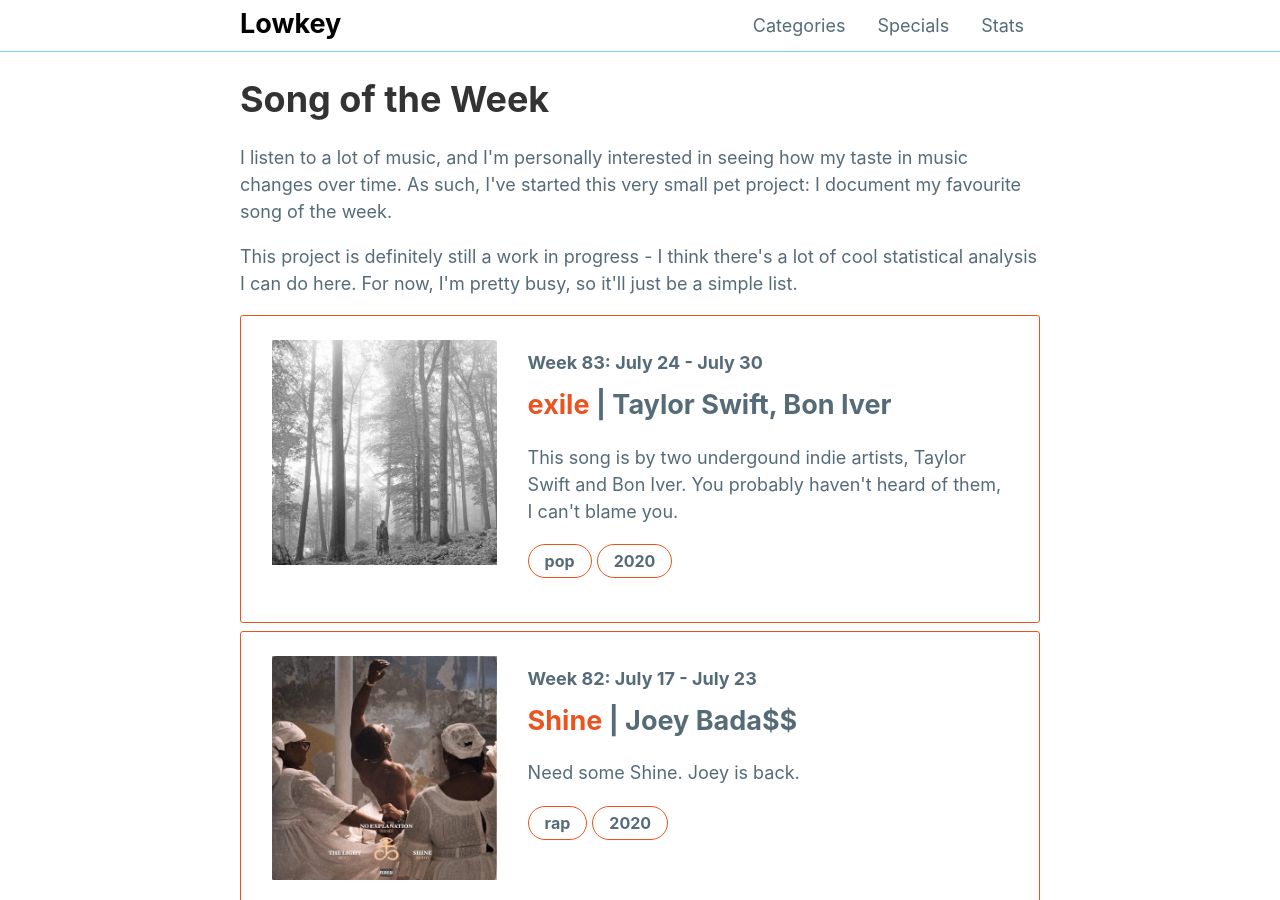
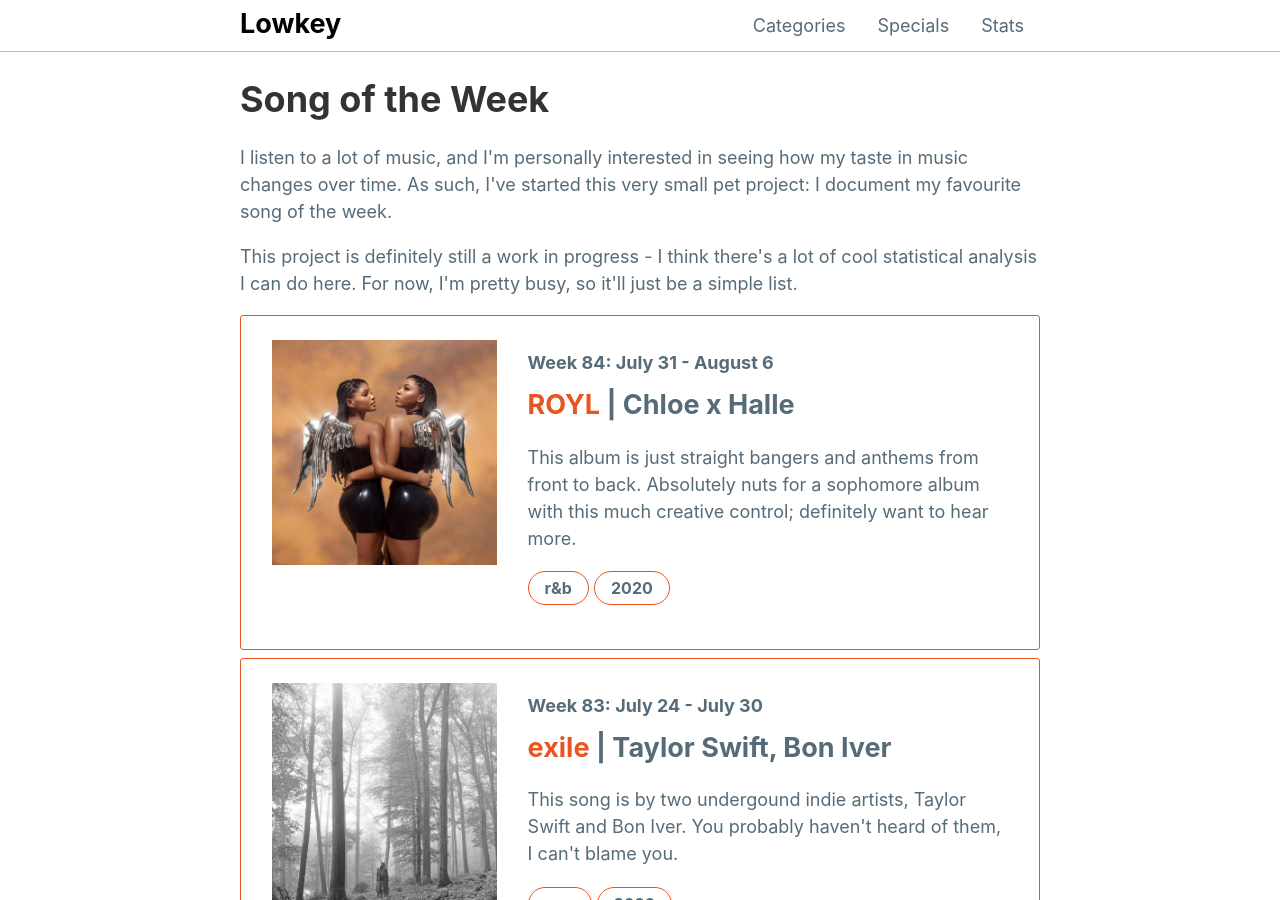
Before and after one commit to mattxwang/lowkey, a Jekyll site: the page built from _stats/song-of-the-week.html, in a window 1280 px wide and 900 px high. Built offline with Jekyll 4.4.1, drawn with Linux system fonts in a browser that asks for light colours; comment, search, counter and statistics services are not loaded.

Commit message:
this album is actually nuts

```diff
--- a/_data/sotw.yml
+++ b/_data/sotw.yml
@@ -828,3 +828,13 @@ week83:
   year: 2020
   blurb: >
     This song is by two undergound indie artists, Taylor Swift and Bon Iver. You probably haven't heard of them, I can't blame you.
+week84:
+  week: "Week 84: July 31 - August 6"
+  title: "ROYL"
+  artist: "Chloe x Halle"
+  album: "Ungodly Hour"
+  album_art: "ungodly-hour.jpg"
+  genre: "r&b"
+  year: 2020
+  blurb: >
+    This album is just straight bangers and anthems from front to back. Absolutely nuts for a sophomore album with this much creative control; definitely want to hear more.
```
Also changed, not shown: img/albums/ungodly-hour.jpg (added).
